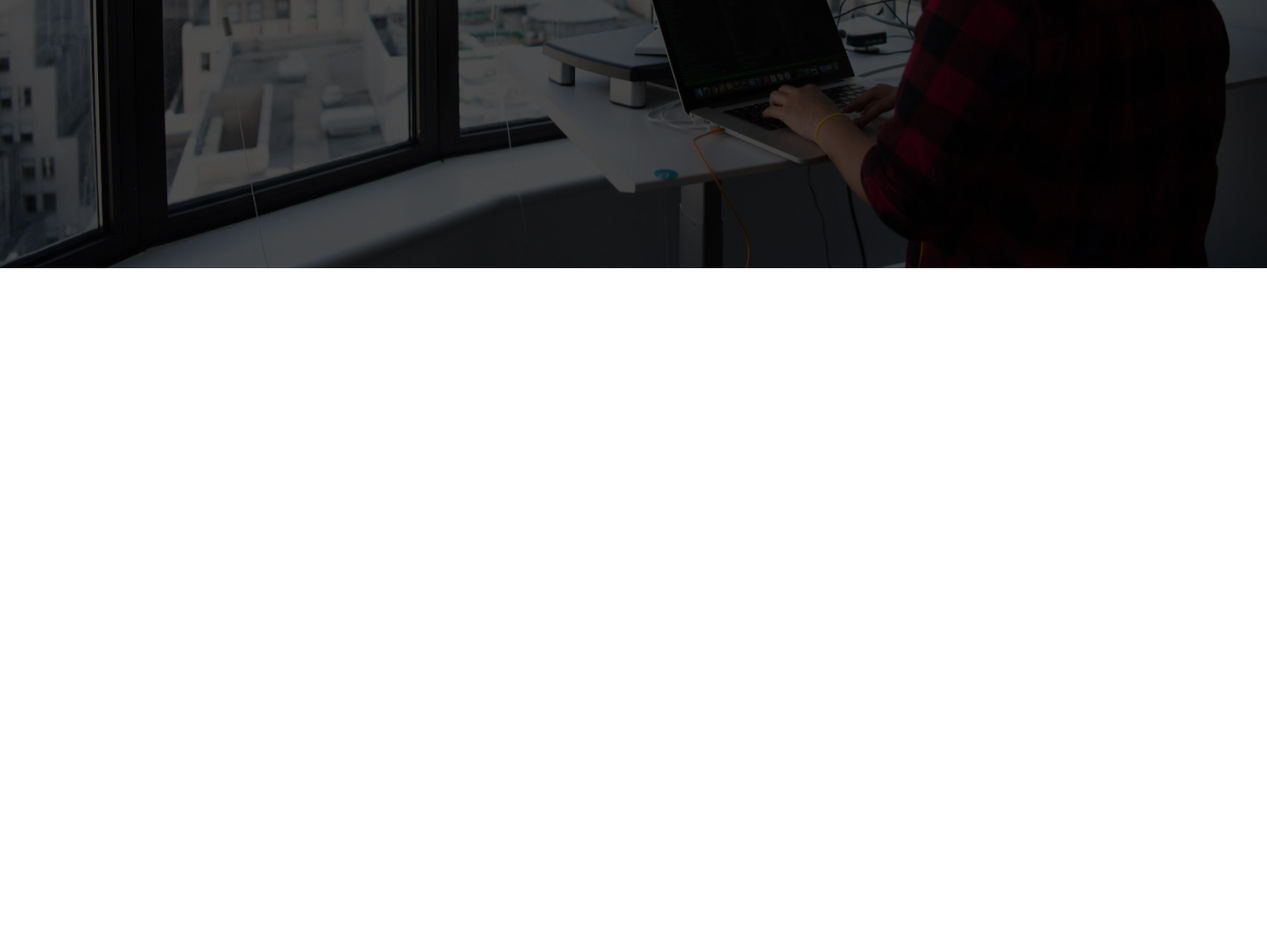
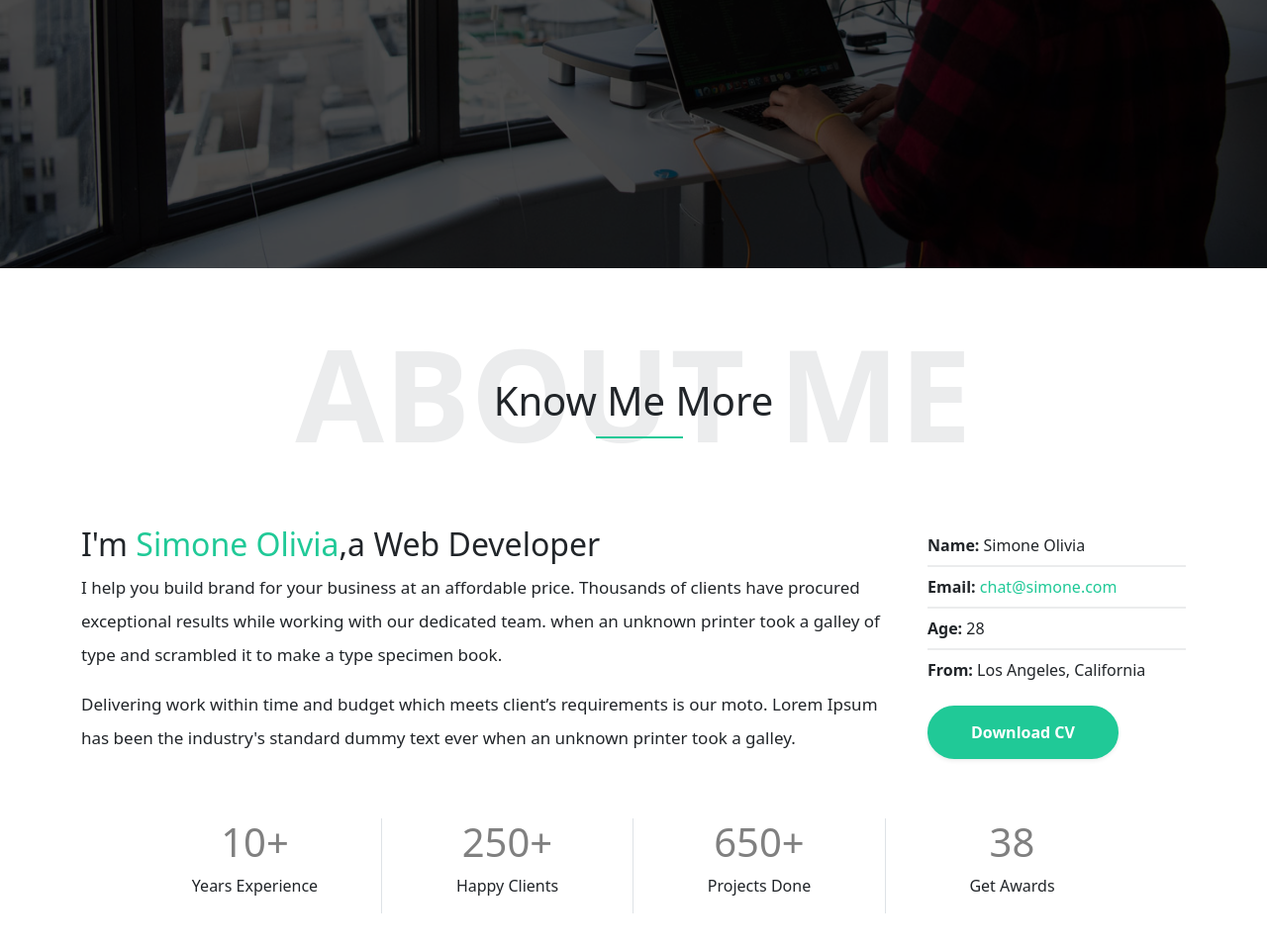
Before and after one commit to Mohamedbeko443/Simone, a plain HTML site: page index.html in a window 1280 px wide. Shown: the part 529-1490 px from the top of the page at 99% size. Before the commit the page ends 800 px from the top, so only its background shows below. Drawn offline with Linux system fonts and the light colour scheme.

Commit message:
Adding About Section

```diff
--- a/CSS/simone.css
+++ b/CSS/simone.css
@@ -6,6 +6,35 @@
 }
 
 /* End Global Variables */
+
+
+/* Start Components */
+.special-heading{
+    position: relative;
+}
+
+.special-heading h1{
+
+    color: #ebeced;
+    font-size: 130px;
+}
+
+.special-heading p{
+    font-size: 40px;
+    margin: -100px 0 0 ;
+}
+
+
+.special-heading::before{
+    content: "";
+    position: absolute;
+    top: 80%;
+    left: 46.7%;
+    height: 2px;
+    width: 88px;
+    background: var(--main-color);
+}
+/* End Components */
 
 /* Start Header */
 
@@ -33,12 +62,10 @@ ul li a {
     font-weight: 600;
 }
 
-ul li  .first{
+ul li  .first,
+ul li :hover
+{
     color: var(--main-color);
-}
-
-ul li :hover{
-    color: #20c997;
 }
 
 
@@ -104,3 +131,59 @@ header *{
 }
 
 /* End Header */
+
+/* Start About */
+
+
+.txt span{
+    color: var(--main-color);
+}
+
+
+.txt p{
+    line-height: 2;
+    font-size: 17px;
+}
+
+.info .s{
+    color: var(--main-color);
+}
+
+
+.info .second
+{
+    border-bottom: solid #ebeced 2px;
+    border-top: solid #ebeced 2px;
+}
+
+.info .third{
+    border-bottom: solid #ebeced 2px;
+}
+
+.info button{
+    padding: 13px 42px;
+    font-weight: 600;
+    border-width: 2px;
+    background-color: var(--main-color);
+    border-color: var(--main-color);
+    color: white;
+    transition: 300ms;
+}
+
+.info button:hover{
+    padding: 13px 42px;
+    font-weight: 600;
+    border-width: 2px;
+    background-color:#13ac7f;
+    border-color:#13ac7f;
+    color: white;
+}
+
+
+.stat h1{
+    color: gray;
+}
+
+
+
+/* End About */
--- a/index.html
+++ b/index.html
@@ -3,7 +3,7 @@
 <head>
     <meta charset="UTF-8">
     <meta name="viewport" content="width=device-width, initial-scale=1.0">
-    <!-- Bootstrap file -->
+    <!-- Bootstrap File -->
     <link rel="stylesheet" href="./CSS/bootstrap.min.css">
     <!-- Font Awesome Library -->
     <link rel="stylesheet" href="./CSS/all.min.css">
@@ -12,10 +12,10 @@
     <title>Simone</title>
 </head>
 <body>
-
+    <!-- Start Home -->
     <header>
         <div class="navbar d-flex justify-content-between align-items-center ">
-            <img src="./images/logo-light.png" alt="logo" class="ms-3">
+            <img src="./images/logo-light.png" alt="logo" class="ms-3 border-bottom-1 border-bottom-solid border-bottom-dark">
             <nav>
                 <ul class="d-flex list-unstyled ">
                     <li><a class="first" href="#Home">Home</a></li>
@@ -40,7 +40,71 @@
             <button type="button" class="btn btn-outline-success rounded-pill mt-2">Hire Me</button>
         </div>
     </header>
+        <!-- End Home -->
 
+        <!-- Start About -->
+
+        <div class="container" >
+            <div class="row">
+                    <div class="special-heading col-12  text-center py-5 mb-5 ">
+                        <h1 class="fw-bold m-0 ">ABOUT ME</h1>
+                        <p class="fw-medium">Know Me More</p>
+                    </div>
+            </div>
+        </div>
+
+        <div class="container">
+            <div class="row">
+            <div class="col-lg-9 col-md-12 col-sm-12">
+                <div class="txt">
+                    <h2>I'm <span>Simone Olivia</span>,a Web Developer</h2>
+                    <p>I help you build brand for your business at an affordable price. Thousands of clients have procured exceptional results while working with our dedicated team. when an unknown printer took a galley of type and scrambled it to make a type specimen book.</p>
+                    <p>Delivering work within time and budget which meets client’s requirements is our moto. Lorem Ipsum has been the industry's standard dummy text ever when an unknown printer took a galley.</p>
+                </div>
+            </div>
+            <div class="col-lg-3 col-md-12 ">
+                <div class="info">
+                    <p class="  first  m-0 py-2"> <span class="fw-bold">Name:  </span>Simone Olivia</p>
+                    <p class="   second m-0 py-2 "> <span class="fw-bold">Email:  </span> <span class="s">chat@simone.com</span></p>
+                    <p class="   third m-0 py-2" > <span class="fw-bold">Age:  </span>28</p>
+                    <p class="m-0 py-2"> <span class="fw-bold">From:  </span>Los Angeles, California</p>
+                    <button type="button" class="btn   rounded-pill mt-3 shadow-sm">Download CV</button>
+                </div>
+            </div>
+            </div>
+        </div>
+
+        <div class="container ">
+            <div class="row m-5">
+                <div class="col-6 col-md-3 ">
+                    <div class="stat text-center">
+                        <h1>10+</h1>
+                        <p>Years Experience</p>
+                    </div>
+                </div>
+                <div class="col-6 col-md-3  border-end border-start ">
+                    <div class="stat text-center">
+                        <h1>250+</h1>
+                        <p>Happy Clients</p>
+                    </div>
+                </div>
+                <div class="col-6 col-md-3  border-end">
+                    <div class="stat text-center">
+                        <h1>650+</h1>
+                        <p>Projects Done</p>
+                    </div>
+                </div>
+                <div class="col-6 col-md-3  ">
+                    <div class="stat text-center ">
+                        <h1>38</h1>
+                        <p>Get Awards</p>
+                    </div>
+                </div>
+            </div>
+        </div>
+
+
+        <!-- End About -->
     <script src="./Js/bootstrap.bundle.min.js"></script>
 </body>
 </html>
```
